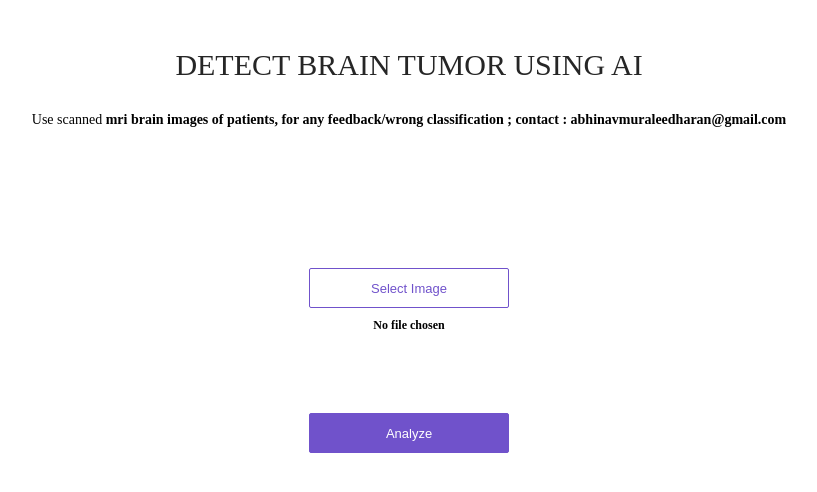
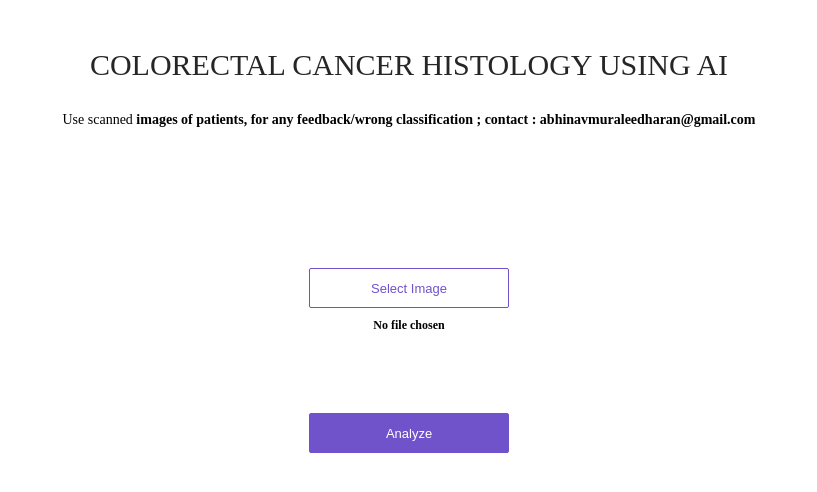
Before and after one commit to Abhinav-Muraleedharan/classifier_histology, a plain HTML site: page app/view/index.html in a window 1280 px wide. Shown: the whole page, without its empty margins (231-1048 px from the left). Drawn offline with Linux system fonts and the light colour scheme.

Commit message:
Update index.html

```diff
--- a/app/view/index.html
+++ b/app/view/index.html
@@ -7,9 +7,9 @@
 <body>
 <div>
   <div class='center'>
-    <div class='title'>DETECT BRAIN TUMOR USING AI</div>
+    <div class='title'>COLORECTAL CANCER HISTOLOGY USING AI</div>
     <p>
-      Use scanned <strong> mri brain images of patients,
+      Use scanned <strong> images of patients,
       for any feedback/wrong classification ; contact : abhinavmuraleedharan@gmail.com
     </p>
     <div class='content'>
```
